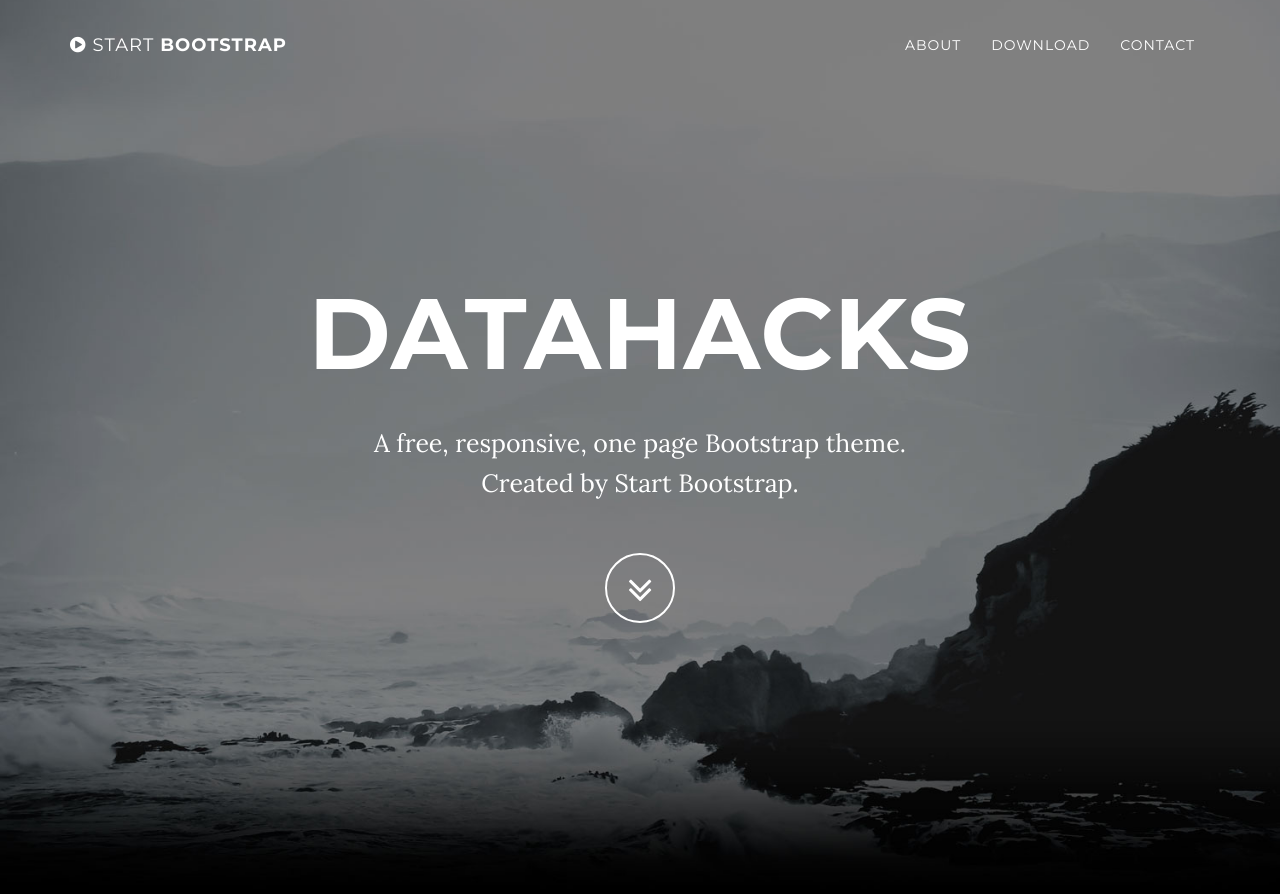
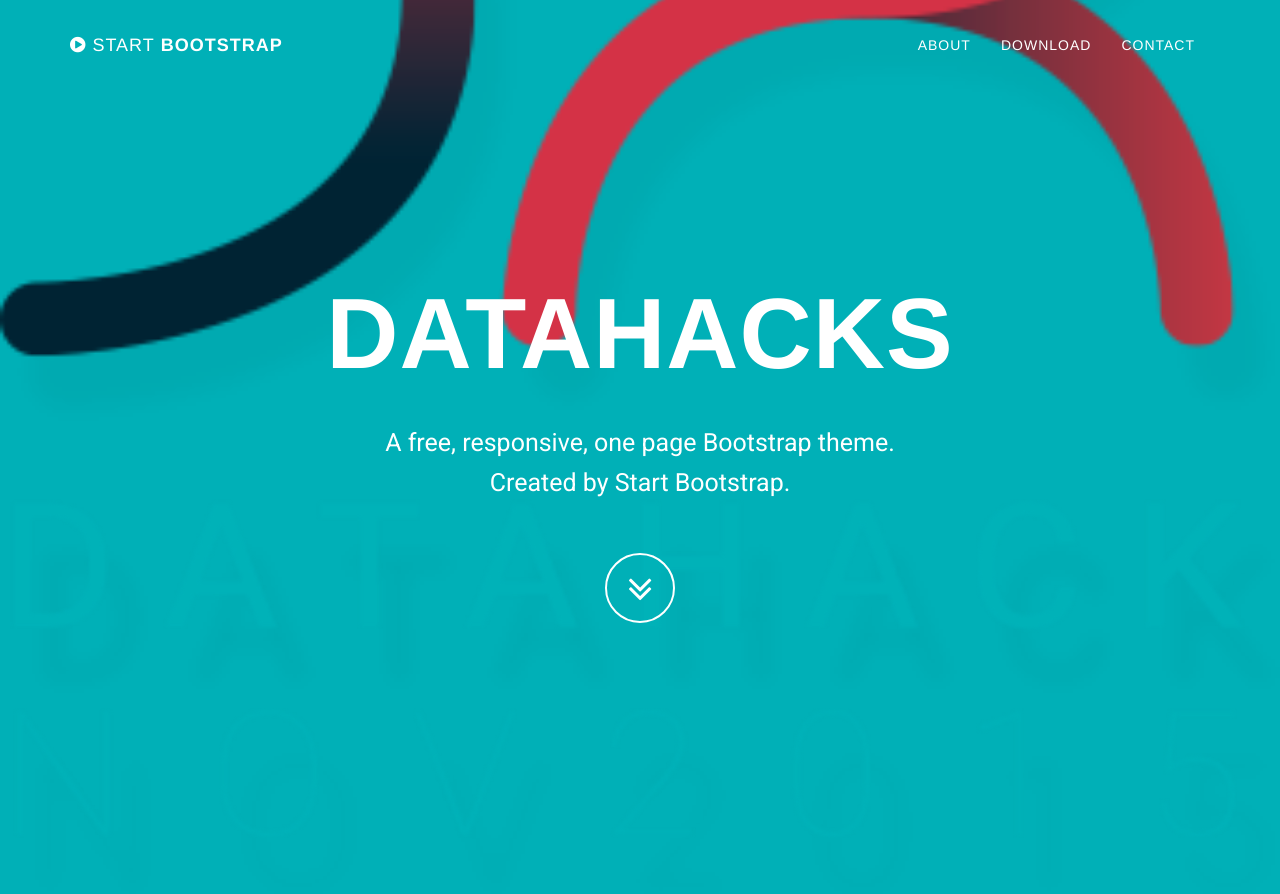
Before and after one commit to ido-staging/datahacksweb, a Jekyll site: the page built from index.html, in a window 1280 px wide and 900 px high. Shown: the top 894 px of the window. Built offline with Jekyll 4.4.1, drawn with Linux system fonts in a browser that asks for light colours.

Commit message:
add logo images

```diff
--- a/_config.yml
+++ b/_config.yml
@@ -6,7 +6,7 @@ description: "Write an awesome description for your new site here. You can edit
 
 # Color settings (hex-codes without the leading hash-tag)
 color:
-  primary-dark: '#000000'
+  primary-dark: '#00b0b7'
   links: '#219ab3'
 
 # Footer settings
--- a/_includes/css/grayscale.css
+++ b/_includes/css/grayscale.css
@@ -7,8 +7,8 @@
 body {
     width: 100%;
     height: 100%;
-    font-family: Lora,"Helvetica Neue",Helvetica,Arial,sans-serif;
-    color: #fff;
+    font-family: 'Roboto', sans-serif,Helvetica,Arial,sans-serif;
+    color: #002836;
     background-color: {{ site.color.primary-dark }};
 }
 
@@ -138,7 +138,7 @@ a:focus {
     padding: 100px 0;
     text-align: center;
     color: #fff;
-    background: url(/img/intro-bg.jpg) no-repeat bottom center scroll;
+    background: url(/img/logo.png) no-repeat bottom center scroll;
     background-color: {{ site.color.primary-dark }};
     -webkit-background-size: cover;
     -moz-background-size: cover;
--- a/_includes/head.html
+++ b/_includes/head.html
@@ -11,8 +11,7 @@
 
     <!-- Custom Fonts -->
     <link rel="stylesheet" href="{{ "/css/font-awesome/css/font-awesome.min.css" | prepend: site.baseurl }}">
-    <link href="//fonts.googleapis.com/css?family=Lora:400,700,400italic,700italic" rel="stylesheet" type="text/css">
-    <link href="//fonts.googleapis.com/css?family=Montserrat:400,700" rel="stylesheet" type="text/css">
+    <link href='https://fonts.googleapis.com/css?family=Roboto' rel='stylesheet' type='text/css'>
 
     <!-- HTML5 Shim and Respond.js IE8 support of HTML5 elements and media queries -->
     <!-- WARNING: Respond.js doesn't work if you view the page via file:// -->
```
Also changed, not shown: img/arrow.png (added), img/icon_eye.png (added), img/icon_id.png (added), img/logo.png (added), 3 other files.
